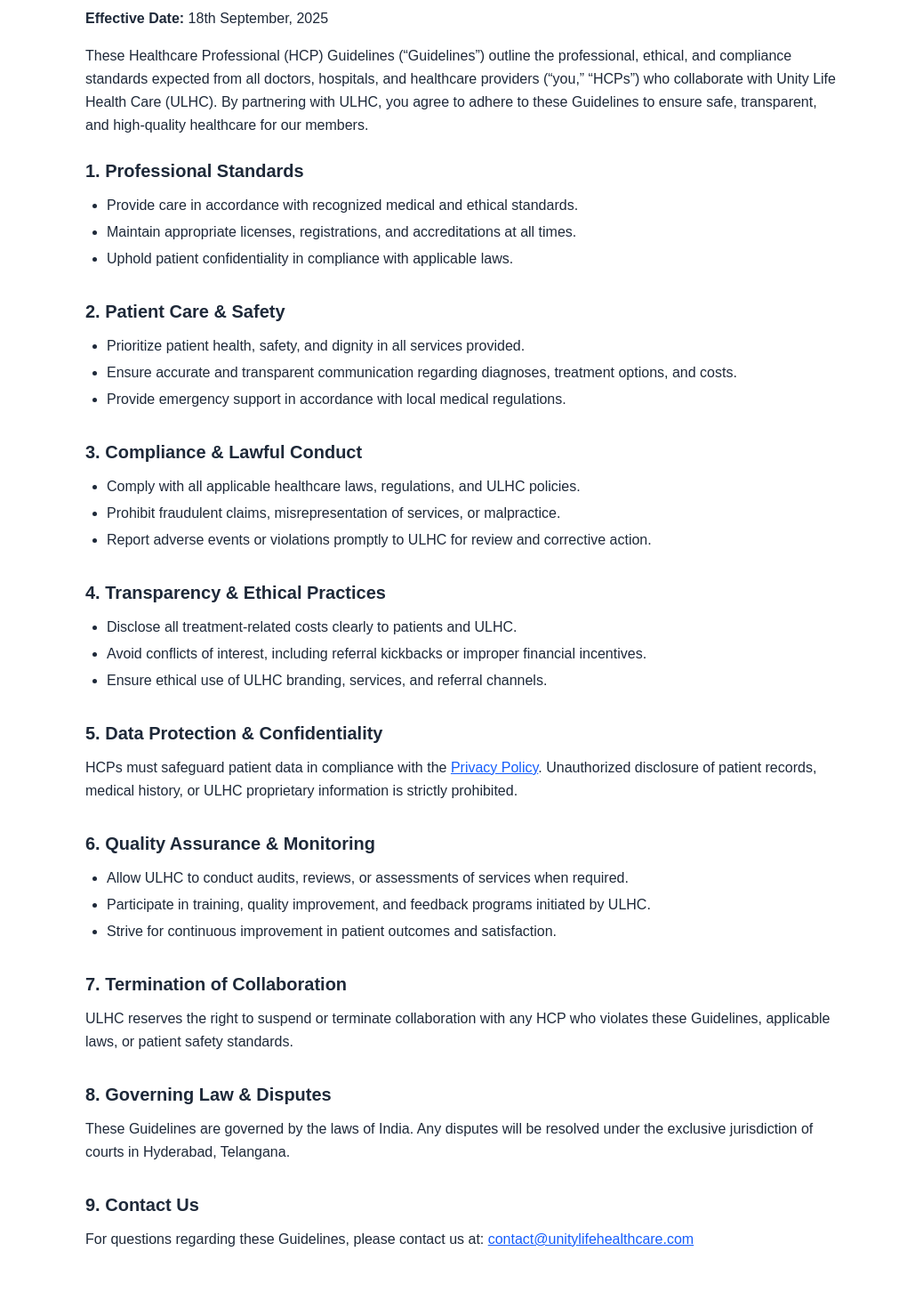
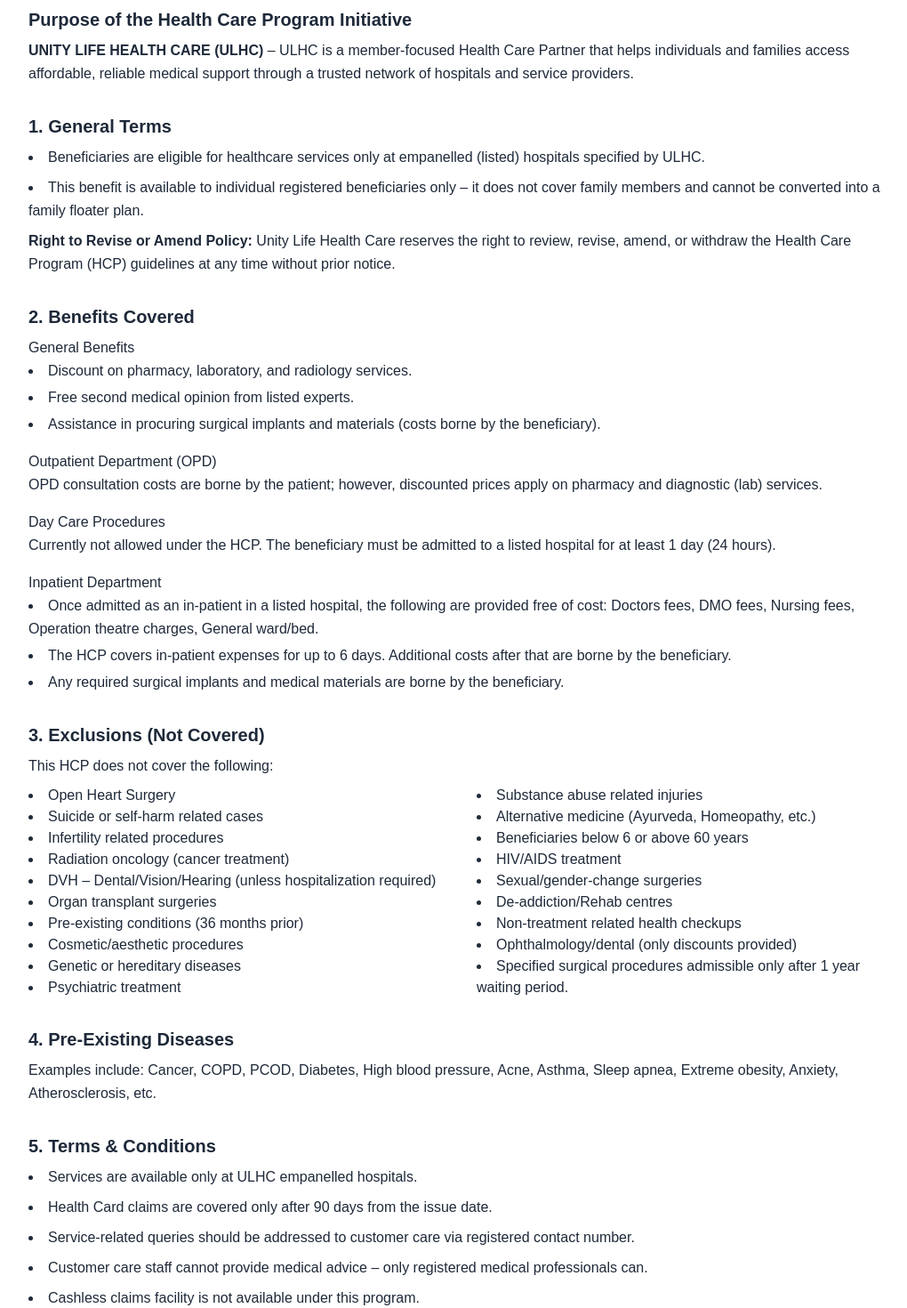
Before and after one commit to Harunath/ulhc, a Next.js app: page /legals/hcp-guidelines in a window 1280 px wide. Shown: the part 180-1650 px from the top of the page at 89% size, without its empty margins (120-1140 px from the left). Built offline with nearby package versions, Linux system fonts and the light colour scheme.

Commit message:
legals and home updates

```diff
--- a/src/app/legals/hcp-guidelines/page.tsx
+++ b/src/app/legals/hcp-guidelines/page.tsx
@@ -1,158 +1,182 @@
 import React from "react";
 
-export default function HCPGuidelines() {
+export default function HcpGuidelines() {
 	return (
-		<div className="max-w-4xl mt-20 mx-auto px-6 py-12 text-gray-800 leading-relaxed">
-			<h1 className="text-3xl font-bold mb-6 text-center">
-				Healthcare Professional (HCP) Guidelines
+		<div className="max-w-5xl mx-auto px-6 my-30 text-gray-800 leading-relaxed">
+			<h1 className="text-3xl font-bold text-center mb-8 text-black">
+				Health Care Program (HCP) Guidelines
 			</h1>
-			<p className="mb-4">
-				<strong>Effective Date:</strong> 18th September, 2025
-			</p>
-			<p className="mb-6">
-				These Healthcare Professional (HCP) Guidelines (“Guidelines”) outline
-				the professional, ethical, and compliance standards expected from all
-				doctors, hospitals, and healthcare providers (“you,” “HCPs”) who
-				collaborate with Unity Life Health Care (ULHC). By partnering with ULHC,
-				you agree to adhere to these Guidelines to ensure safe, transparent, and
-				high-quality healthcare for our members.
-			</p>
 
-			<Section title="1. Professional Standards">
-				<ul className="list-disc pl-6 space-y-1">
+			<section className="mb-8">
+				<h2 className="text-xl font-semibold mb-2">
+					Purpose of the Health Care Program Initiative
+				</h2>
+				<p>
+					<strong>UNITY LIFE HEALTH CARE (ULHC)</strong> – ULHC is a
+					member-focused Health Care Partner that helps individuals and families
+					access affordable, reliable medical support through a trusted network
+					of hospitals and service providers.
+				</p>
+			</section>
+
+			<section className="mb-8">
+				<h2 className="text-xl font-semibold mb-2">1. General Terms</h2>
+				<ul className="list-disc list-inside space-y-2">
 					<li>
-						Provide care in accordance with recognized medical and ethical
-						standards.
+						Beneficiaries are eligible for healthcare services only at
+						empanelled (listed) hospitals specified by ULHC.
 					</li>
 					<li>
-						Maintain appropriate licenses, registrations, and accreditations at
-						all times.
+						This benefit is available to individual registered beneficiaries
+						only – it does not cover family members and cannot be converted into
+						a family floater plan.
+					</li>
+				</ul>
+				<p className="mt-2">
+					<strong>Right to Revise or Amend Policy:</strong> Unity Life Health
+					Care reserves the right to review, revise, amend, or withdraw the
+					Health Care Program (HCP) guidelines at any time without prior notice.
+				</p>
+			</section>
+
+			<section className="mb-8">
+				<h2 className="text-xl font-semibold mb-2">2. Benefits Covered</h2>
+				<h3 className="font-medium">General Benefits</h3>
+				<ul className="list-disc list-inside space-y-1 mb-4">
+					<li>Discount on pharmacy, laboratory, and radiology services.</li>
+					<li>Free second medical opinion from listed experts.</li>
+					<li>
+						Assistance in procuring surgical implants and materials (costs borne
+						by the beneficiary).
+					</li>
+				</ul>
+
+				<h3 className="font-medium">Outpatient Department (OPD)</h3>
+				<p className="mb-4">
+					OPD consultation costs are borne by the patient; however, discounted
+					prices apply on pharmacy and diagnostic (lab) services.
+				</p>
+
+				<h3 className="font-medium">Day Care Procedures</h3>
+				<p className="mb-4">
+					Currently not allowed under the HCP. The beneficiary must be admitted
+					to a listed hospital for at least 1 day (24 hours).
+				</p>
+
+				<h3 className="font-medium">Inpatient Department</h3>
+				<ul className="list-disc list-inside space-y-1">
+					<li>
+						Once admitted as an in-patient in a listed hospital, the following
+						are provided free of cost: Doctors fees, DMO fees, Nursing fees,
+						Operation theatre charges, General ward/bed.
 					</li>
 					<li>
-						Uphold patient confidentiality in compliance with applicable laws.
+						The HCP covers in-patient expenses for up to 6 days. Additional
+						costs after that are borne by the beneficiary.
+					</li>
+					<li>
+						Any required surgical implants and medical materials are borne by
+						the beneficiary.
 					</li>
 				</ul>
-			</Section>
+			</section>
 
-			<Section title="2. Patient Care & Safety">
-				<ul className="list-disc pl-6 space-y-1">
+			<section className="mb-8">
+				<h2 className="text-xl font-semibold mb-2">
+					3. Exclusions (Not Covered)
+				</h2>
+				<p className="mb-2">This HCP does not cover the following:</p>
+				<ul className="list-disc list-inside columns-2 gap-8 text-sm sm:text-base">
+					<li>Open Heart Surgery</li>
+					<li>Suicide or self-harm related cases</li>
+					<li>Infertility related procedures</li>
+					<li>Radiation oncology (cancer treatment)</li>
+					<li>DVH – Dental/Vision/Hearing (unless hospitalization required)</li>
+					<li>Organ transplant surgeries</li>
+					<li>Pre-existing conditions (36 months prior)</li>
+					<li>Cosmetic/aesthetic procedures</li>
+					<li>Genetic or hereditary diseases</li>
+					<li>Psychiatric treatment</li>
+					<li>Substance abuse related injuries</li>
+					<li>Alternative medicine (Ayurveda, Homeopathy, etc.)</li>
+					<li>Beneficiaries below 6 or above 60 years</li>
+					<li>HIV/AIDS treatment</li>
+					<li>Sexual/gender-change surgeries</li>
+					<li>De-addiction/Rehab centres</li>
+					<li>Non-treatment related health checkups</li>
+					<li>Ophthalmology/dental (only discounts provided)</li>
 					<li>
-						Prioritize patient health, safety, and dignity in all services
-						provided.
+						Specified surgical procedures admissible only after 1 year waiting
+						period.
+					</li>
+				</ul>
+			</section>
+
+			<section className="mb-8">
+				<h2 className="text-xl font-semibold mb-2">4. Pre-Existing Diseases</h2>
+				<p>
+					Examples include: Cancer, COPD, PCOD, Diabetes, High blood pressure,
+					Acne, Asthma, Sleep apnea, Extreme obesity, Anxiety, Atherosclerosis,
+					etc.
+				</p>
+			</section>
+
+			<section className="mb-8">
+				<h2 className="text-xl font-semibold mb-2">5. Terms & Conditions</h2>
+				<ul className="list-disc list-inside space-y-2">
+					<li>Services are available only at ULHC empanelled hospitals.</li>
+					<li>
+						Health Card claims are covered only after 90 days from the issue
+						date.
 					</li>
 					<li>
-						Ensure accurate and transparent communication regarding diagnoses,
-						treatment options, and costs.
+						Service-related queries should be addressed to customer care via
+						registered contact number.
 					</li>
 					<li>
-						Provide emergency support in accordance with local medical
-						regulations.
+						Customer care staff cannot provide medical advice – only registered
+						medical professionals can.
+					</li>
+					<li>Cashless claims facility is not available under this program.</li>
+				</ul>
+				<h3 className="font-medium mt-4">Ambulance Facility</h3>
+				<p>
+					Patient attendants must arrange their own ambulance – hospitals do not
+					provide this facility.
+				</p>
+			</section>
+
+			<section className="mb-8">
+				<h2 className="text-xl font-semibold mb-2">6. Additional Clauses</h2>
+				<ul className="list-disc list-inside space-y-2">
+					<li>
+						<strong>Misuse / False Claims:</strong> ULHC may suspend or
+						terminate membership and initiate legal action.
+					</li>
+					<li>
+						<strong>Transfer of HCP:</strong> Non-transferable and only valid
+						for the insured beneficiary.
+					</li>
+					<li>
+						<strong>Medical Advice Validity:</strong> Only treatments from
+						listed hospitals/doctors are considered valid.
+					</li>
+					<li>
+						<strong>No Third-Party Representation:</strong> ULHC has not
+						appointed any third-party agency. Future authorizations will be
+						officially communicated.
 					</li>
 				</ul>
-			</Section>
+			</section>
 
-			<Section title="3. Compliance & Lawful Conduct">
-				<ul className="list-disc pl-6 space-y-1">
-					<li>
-						Comply with all applicable healthcare laws, regulations, and ULHC
-						policies.
-					</li>
-					<li>
-						Prohibit fraudulent claims, misrepresentation of services, or
-						malpractice.
-					</li>
-					<li>
-						Report adverse events or violations promptly to ULHC for review and
-						corrective action.
-					</li>
-				</ul>
-			</Section>
-
-			<Section title="4. Transparency & Ethical Practices">
-				<ul className="list-disc pl-6 space-y-1">
-					<li>
-						Disclose all treatment-related costs clearly to patients and ULHC.
-					</li>
-					<li>
-						Avoid conflicts of interest, including referral kickbacks or
-						improper financial incentives.
-					</li>
-					<li>
-						Ensure ethical use of ULHC branding, services, and referral
-						channels.
-					</li>
-				</ul>
-			</Section>
-
-			<Section title="5. Data Protection & Confidentiality">
-				<p>
-					HCPs must safeguard patient data in compliance with the{" "}
-					<a href="/privacy-policy" className="text-blue-600 underline">
-						Privacy Policy
-					</a>
-					. Unauthorized disclosure of patient records, medical history, or ULHC
-					proprietary information is strictly prohibited.
-				</p>
-			</Section>
-
-			<Section title="6. Quality Assurance & Monitoring">
-				<ul className="list-disc pl-6 space-y-1">
-					<li>
-						Allow ULHC to conduct audits, reviews, or assessments of services
-						when required.
-					</li>
-					<li>
-						Participate in training, quality improvement, and feedback programs
-						initiated by ULHC.
-					</li>
-					<li>
-						Strive for continuous improvement in patient outcomes and
-						satisfaction.
-					</li>
-				</ul>
-			</Section>
-
-			<Section title="7. Termination of Collaboration">
-				<p>
-					ULHC reserves the right to suspend or terminate collaboration with any
-					HCP who violates these Guidelines, applicable laws, or patient safety
-					standards.
-				</p>
-			</Section>
-
-			<Section title="8. Governing Law & Disputes">
-				<p>
-					These Guidelines are governed by the laws of India. Any disputes will
-					be resolved under the exclusive jurisdiction of courts in Hyderabad,
-					Telangana.
-				</p>
-			</Section>
-
-			<Section title="9. Contact Us">
-				<p>
-					For questions regarding these Guidelines, please contact us at:{" "}
-					<a
-						href="mailto:contact@unitylifehealthcare.com"
-						className="text-blue-600 underline">
-						contact@unitylifehealthcare.com
-					</a>
-				</p>
-			</Section>
+			<section>
+				<h2 className="text-xl font-semibold mb-2">
+					7. Contacting Unity Life Health Care
+				</h2>
+				<p>Phone: +91-9000366654</p>
+				<p>Email: info@unitylifehealthcare.com</p>
+				<p>Website: www.unitylifehealthcare.com</p>
+			</section>
 		</div>
 	);
 }
-
-function Section({
-	title,
-	children,
-}: {
-	title: string;
-	children: React.ReactNode;
-}) {
-	return (
-		<div className="mb-8">
-			<h2 className="text-xl font-semibold mb-3">{title}</h2>
-			<div className="space-y-2">{children}</div>
-		</div>
-	);
-}
```
Also changed, not shown: src/components/Home/Partners.tsx (+85 -51 lines).
